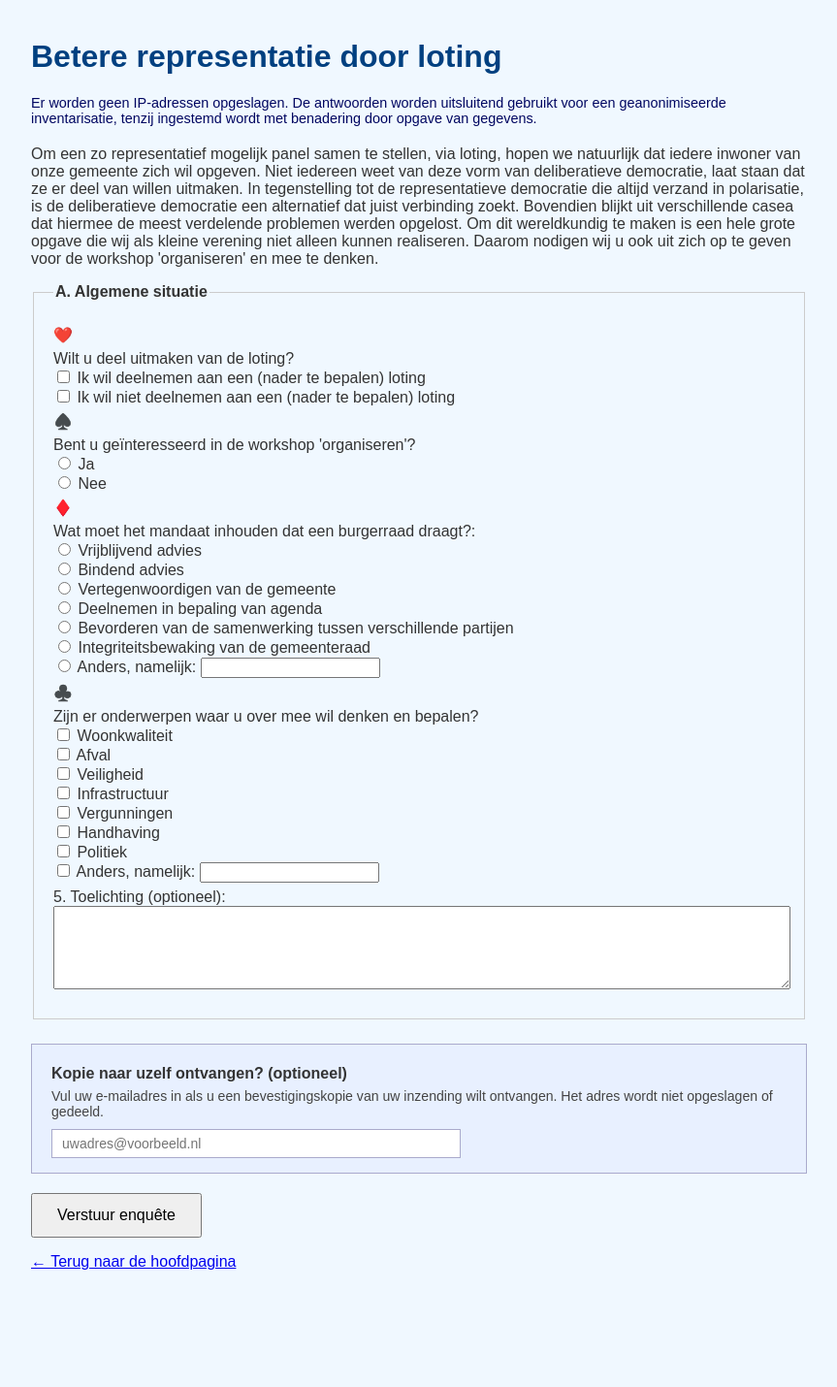
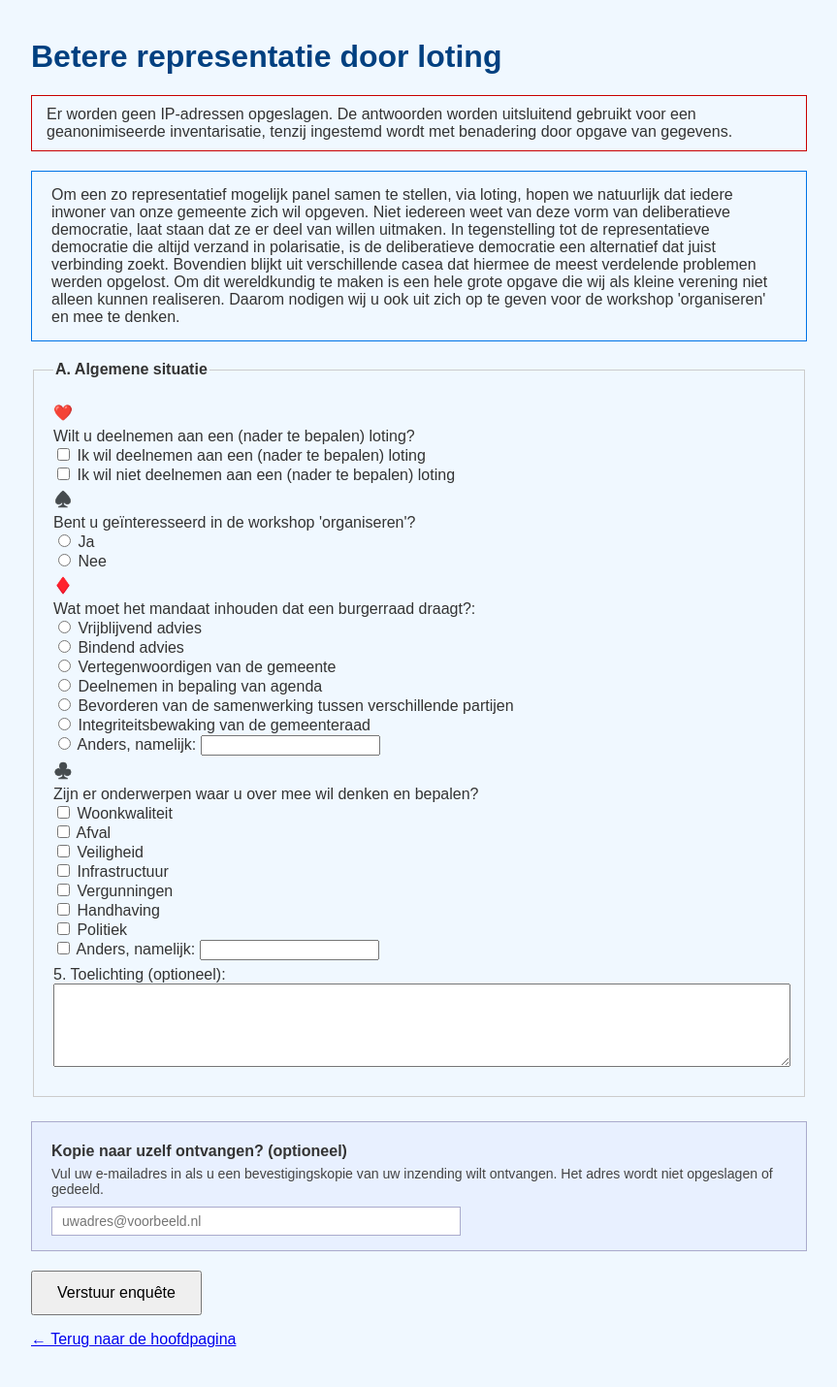
Before and after one commit to Klikblitser/VBBSKW, a Jekyll site: the page enquete.html, which Jekyll copies as it is, in a window 1280 px wide. Shown: the whole page at 97% size, without its empty margins (208-1071 px from the left). Built offline with Jekyll 4.4.1, drawn with Linux system fonts in a browser that asks for light colours; before the commit the page ends 1350 px from its top, so only the background shows below that.

Commit message:
nieuwe enquete

```diff
--- a/enquete.html
+++ b/enquete.html
@@ -38,8 +38,15 @@
         cursor: pointer;
     }
     .privacy {
-        font-size: 0.9em;
-        color: #010661;
+        font-size: 1em;
+        border: 1px solid #c90000;
+        padding: 10px 15px;
+        margin-bottom: 20px;
+    }
+    .toelichting {
+        font-size: 1em;
+        border: 1px solid #0073e6;
+        padding: 15px 20px;
         margin-bottom: 20px;
     }
     .email-kopie {
@@ -92,7 +99,7 @@ Om dit wereldkundig te maken is een hele grote opgave die wij als kleine verenin
     ❤️
     </label>
     <label>
-        Wilt u deel uitmaken van de loting?<br>
+        Wilt u deelnemen aan een (nader te bepalen) loting?<br>
         <input type="checkbox" name="Lotingopgave" value="deelnemen aan loting"> Ik wil deelnemen aan een (nader te bepalen) loting<br>
         <input type="checkbox" name="Lotingopgave" value="niet deelnemen aan loting"> Ik wil niet deelnemen aan een (nader te bepalen) loting<br>
     </label>
```
